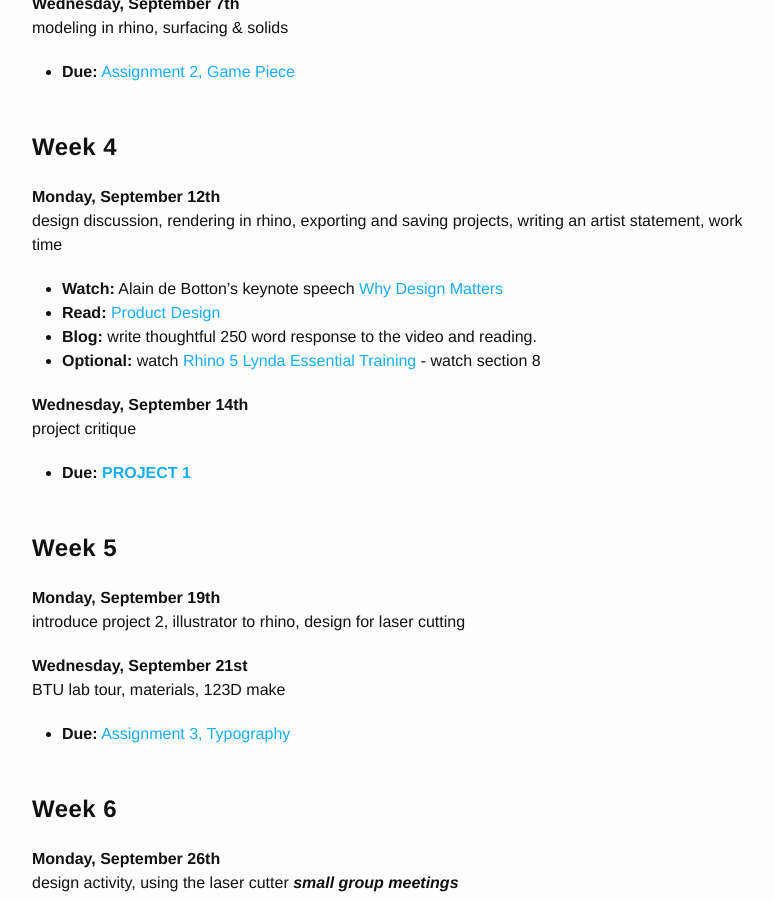
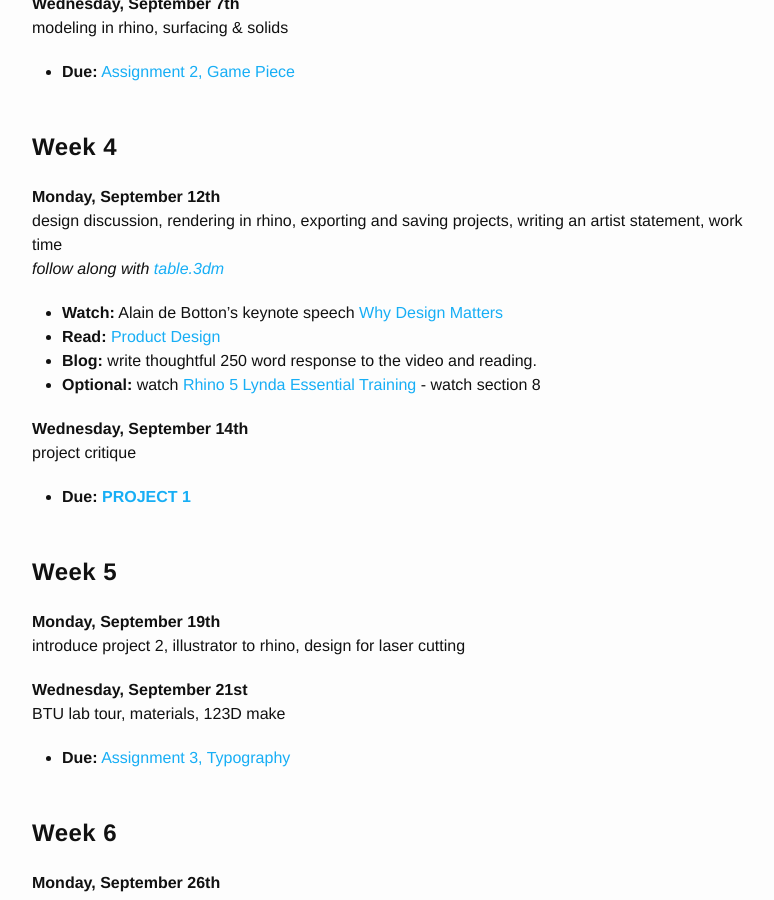
Before and after one commit to coloringchaos/form-fall-16, a Jekyll site: the page built from schedule.md, in a window 1280 px wide and 900 px high, scrolled down 1198 px. Shown: the whole window, without its empty margins (238-1012 px from the left). Built offline with Jekyll 4.4.1, drawn with Linux system fonts in a browser that asks for light colours.

Commit message:
adding file link for follow along demo

```diff
--- a/schedule.md
+++ b/schedule.md
@@ -37,7 +37,7 @@ Assignments are due on the day that they are listed.
 + **Due:** [Assignment 2, Game Piece](/form-fall-16/assignment-2)
 
 # Week 4
-**Monday, September 12th** <br> design discussion, rendering in rhino, exporting and saving projects, writing an artist statement, work time
+**Monday, September 12th** <br> design discussion, rendering in rhino, exporting and saving projects, writing an artist statement, work time <br> *follow along with [table.3dm](/form-fall-16/resources/table.3dm)*
 
 + **Watch:** Alain de Botton's keynote speech [Why Design Matters](https://www.youtube.com/watch?v=6QcTQSNTONw)
 + **Read:** [Product Design](https://www.dwell.com/article/an-introduction-to-product-design-8ca338bd)
```
